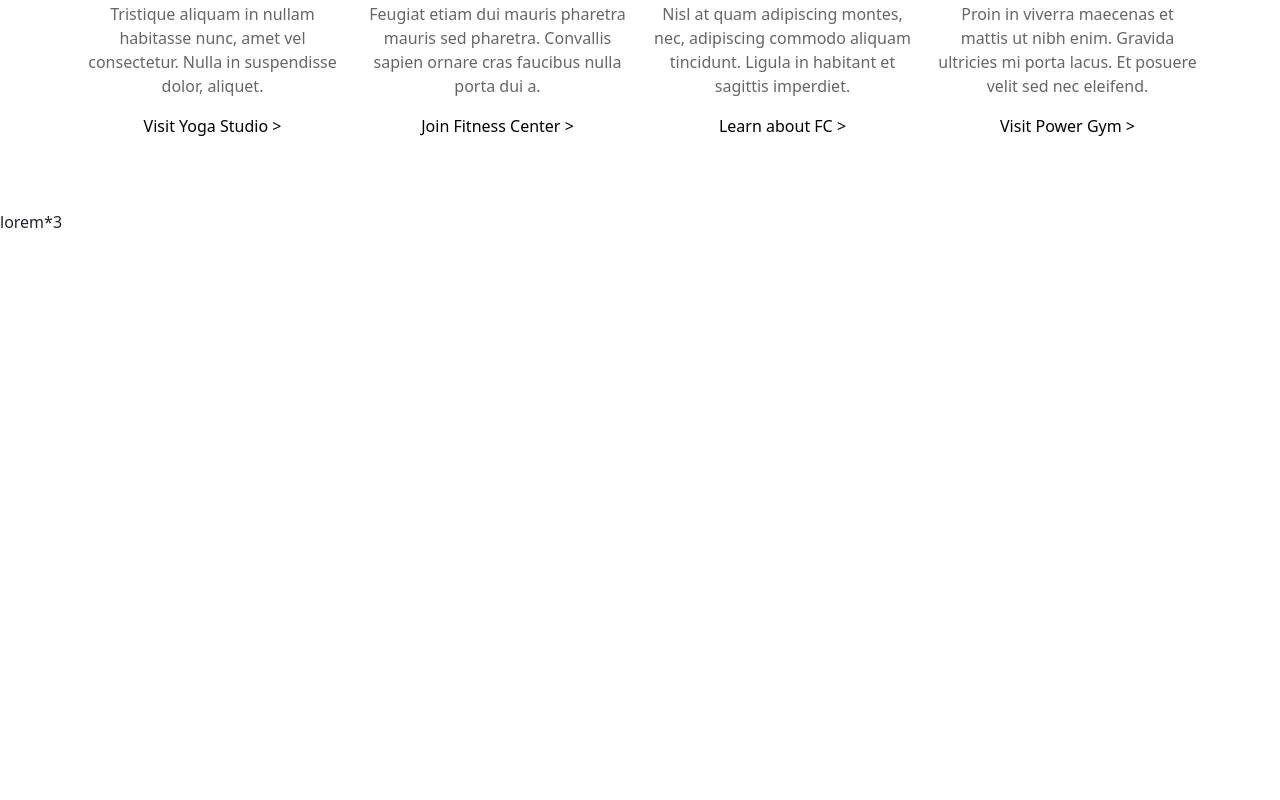
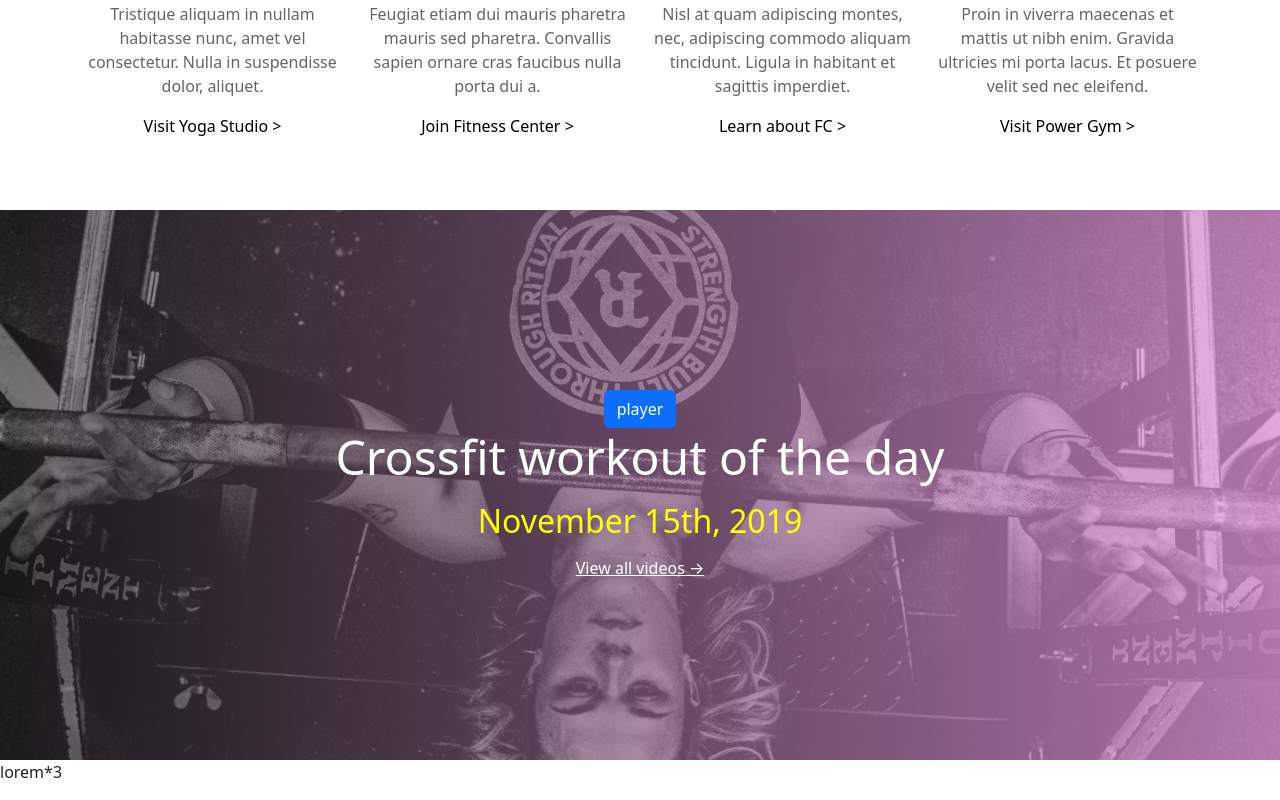
Before and after one commit to Adelmysterio/proj-html-vuejs, a Vue app: page / in a window 1280 px wide. Shown: the part 1017-1817 px from the top of the page. Before the commit the page ends 1267 px from the top, so only its background shows below. Built offline with nearby package versions, Linux system fonts and the light colour scheme.

Commit message:
aggiunto altro banner (da aggiustare)

```diff
--- a/src/components/AppLuca.vue
+++ b/src/components/AppLuca.vue
@@ -52,6 +52,25 @@ return {
   </div>
 </section>
 
+<section class="workout">
+
+
+<section class="workout d-flex justify-content-center align-items-center text-center">
+
+    <div class="contenuto-workout d-flex justify-content-center align-items-center flex-column">
+       <input class="btn btn-primary" type="button" value="player">
+        <h2>Crossfit workout of the day</h2>
+        <h3>November 15th, 2019</h3>
+        <a href="#">View all videos →</a>
+    </div>
+
+</section>
+
+
+</section>
+
+
+
 <div>
     <p>lorem*3</p>
 </div>
@@ -105,4 +124,42 @@ return {
   }
 }
 
+
+.workout {
+
+
+  height: 550px;
+  background-image: url('../../src/images/banner14-2x.jpg');
+  background-size: cover;
+  background-position: center;
+  background-repeat: no-repeat;
+  color: white;
+}
+
+  .contenuto-workout {
+    background: rgb(6,6,6);
+    background: linear-gradient(90deg, rgba(6,6,6,0.4682247899159664) 0%, rgba(233,148,224,0.6979166666666667) 100%);
+    padding: 2rem;
+    width: 100%;
+    height: 100%;
+    text-align: center;
+
+    h2 {
+      font-size: 3rem;
+      margin-bottom: 1rem;
+    }
+
+    h3 {
+      font-size: 2rem;
+      margin-bottom: 1rem;
+      color: yellow;
+    }
+
+    a {
+      color: white;
+      font-size: 1rem;
+    }
+  }
+
+
 </style>
```
